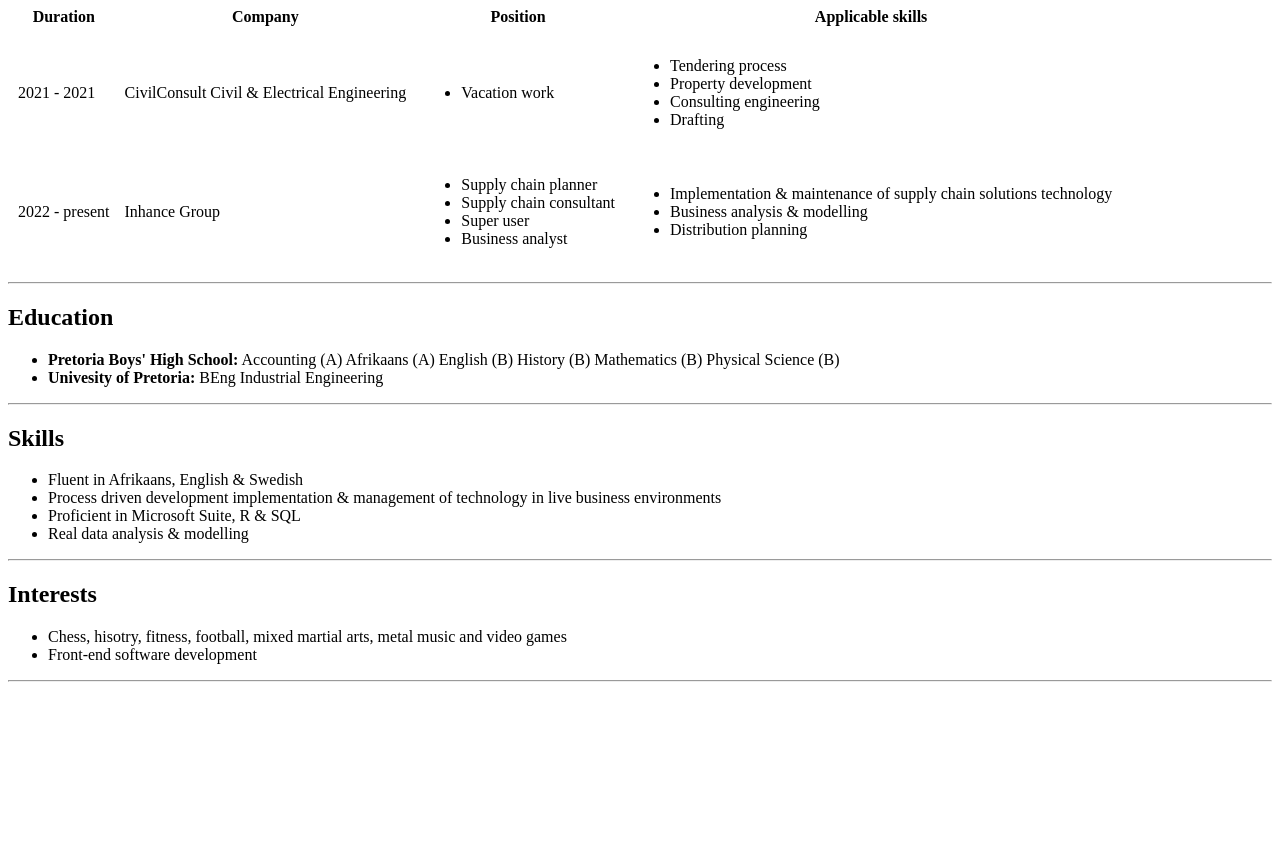
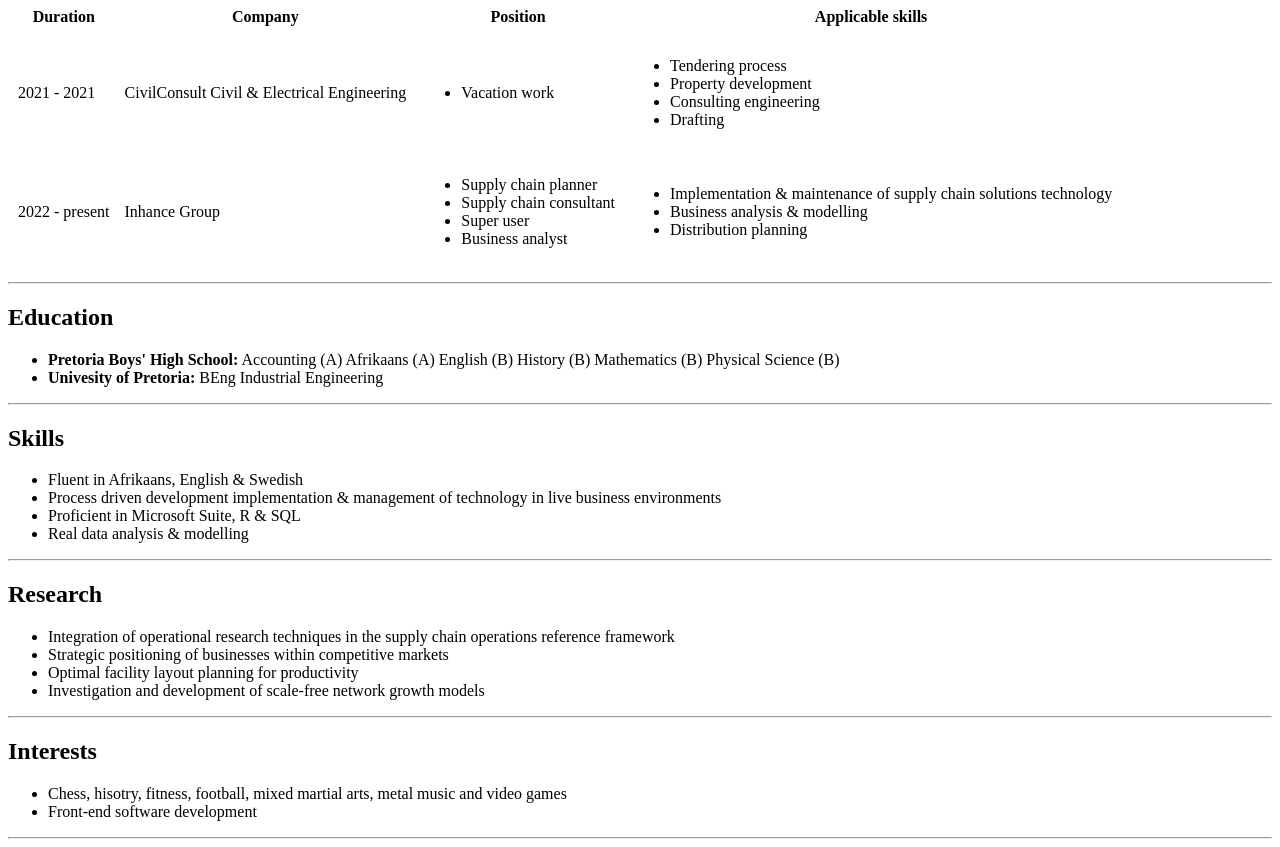
Before and after one commit to m4tsberglund/cv, a plain HTML site: page index.html in a window 1280 px wide. Shown: the part 306-1153 px from the top of the page. Before the commit the page ends 996 px from the top, so only its background shows below. Drawn offline with Linux system fonts and the light colour scheme.

Commit message:
update with Research

```diff
--- a/index.html
+++ b/index.html
@@ -83,6 +83,22 @@
         <li>Real data analysis & modelling</li>
     </ul>
     <hr>
+    <h2>Research</h2>
+    <ul>
+      <li>
+        Integration of operational research techniques in the supply chain operations reference framework
+      </li>
+      <li>
+        Strategic positioning of businesses within competitive markets
+      </li>
+      <li>
+        Optimal facility layout planning for productivity
+      </li>
+      <li>
+        Investigation and development of scale-free network growth models
+      </li>
+    </ul>
+    <hr>
     <h2>Interests</h2>
     <ul>
         <li>Chess, hisotry, fitness, football, mixed martial arts, metal music and video games</li>
```
